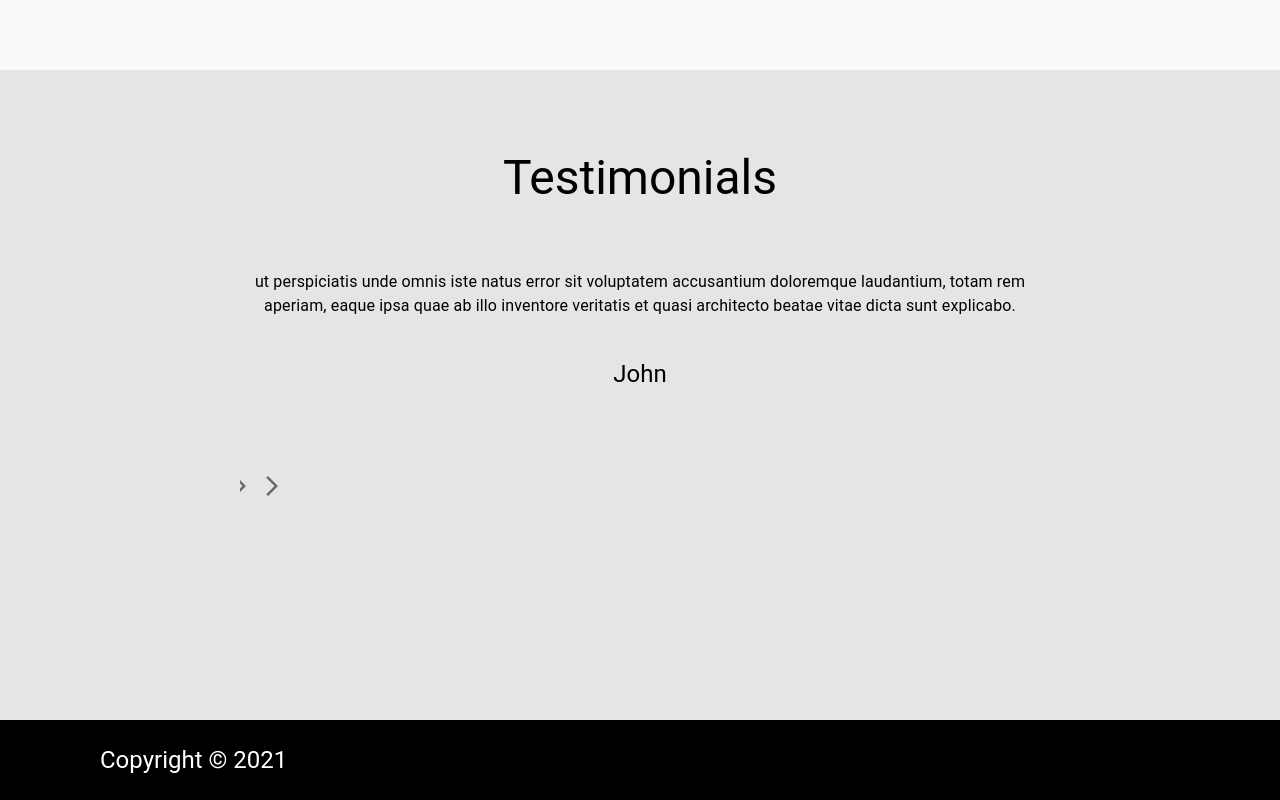
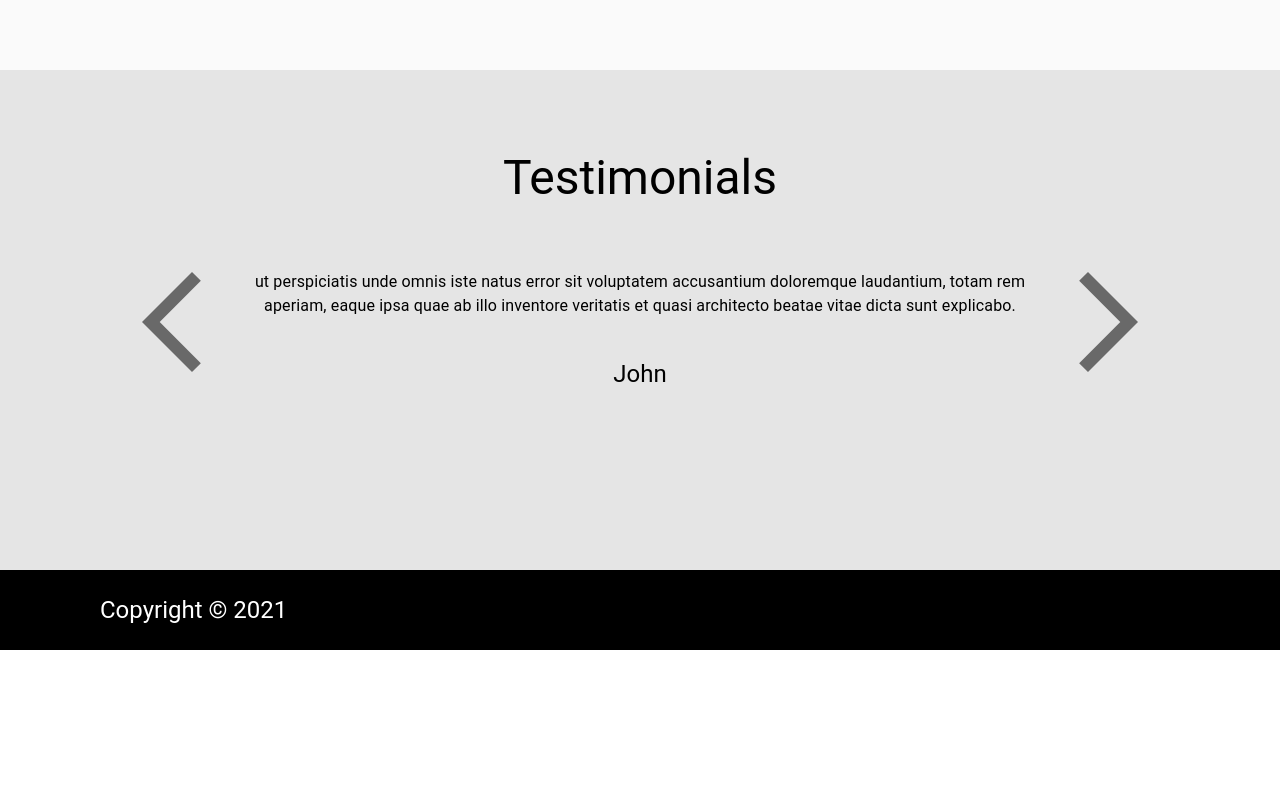
Before and after one commit to JTR03/demoSite, a Next.js app in the folder demosite/: page / in a window 1280 px wide. Shown: the part 1561-2361 px from the top of the page. After the commit the page ends 2211 px from the top, so only its background shows below. Built offline with nearby package versions, Linux system fonts and the light colour scheme.

Commit message:
aligned slider buttons

```diff
--- a/demosite/components/Testimonial.js
+++ b/demosite/components/Testimonial.js
@@ -1,12 +1,20 @@
-import { Box, Button, IconButton, Typography } from '@mui/material'
+import { Box, Button, Grid, IconButton, Typography } from '@mui/material'
 import React, { useEffect, useState } from 'react'
 import data from '../components/data.js'
 import styles from '../styles/Home.module.css'
 import ArrowForwardIosIcon from '@mui/icons-material/ArrowForwardIos'
-import ArrowBackIosIcon from '@mui/icons-material/ArrowForwardIos'
+import ArrowBackIosNewIcon from '@mui/icons-material/ArrowBackIosNew';
 
 function Testimonial() {
     const [slide, setSlide] = useState(0)
+
+    const handlePrev = ()=>{
+        setSlide(slide - 1)
+    }
+
+    const handleNext = ()=>{
+        setSlide(slide + 1)
+    }
     useEffect(() => {
         const last = data.length - 1
         if(slide<0){
@@ -30,8 +38,15 @@ function Testimonial() {
             <Typography align='center' variant='h3' sx={{marginTop:10}}>
                 Testimonials
             </Typography>
+            <Grid container justifyContent='center' >
+                <Grid item>
+<IconButton sx={{marginTop:6}} onClick={handlePrev}>
+                    <ArrowBackIosNewIcon sx={{fontSize:120}}/>
+                </IconButton>
 
-            <Box className={styles.section2}>
+                </Grid>
+                <Grid item>
+    <Box className={styles.section2}>
                 {data.map((reviews,ind)=>{
                     const {id,name,text} = reviews;
                     let position = 'nextSlide'
@@ -45,18 +60,22 @@ function Testimonial() {
                     }
                     return(
                         <article className={position} key={id}>
-                            <Typography sx={{maxWidth:800}}>{text}</Typography>
+                            <Typography align='center' >{text}</Typography>
                             <Typography variant='h5' sx={{paddingTop:5}}>{name}</Typography>
                         </article>
                     )
                 })}
-                <IconButton className={styles.iconBtn}>
-                    <ArrowBackIosIcon />
+
+            </Box>
+                </Grid>
+                <Grid item>
+ <IconButton sx={{marginTop:6}} onClick={handleNext}>
+                    <ArrowForwardIosIcon  sx={{fontSize:120}}/>
                 </IconButton>
-                <IconButton className={styles.iconBtn}>
-                    <ArrowForwardIosIcon />
-                </IconButton>
-            </Box>
+                </Grid>
+            </Grid>
+
+
         </div>
     )
 }
--- a/demosite/styles/Home.module.css
+++ b/demosite/styles/Home.module.css
@@ -104,7 +104,7 @@
   margin: 0 auto;
   margin-top: 4rem;
   width: 80vw;
-  height: 450px;
+  height: 300px;
   max-width: 800px;
   text-align: center;
   position: relative;
@@ -115,8 +115,8 @@
   position: absolute;
   top: 200px;
   transform: translate(-50%);
-  width: 2rem;
-  height: 2rem;
+  width: 10rem;
+  height: 10rem;
   font-size: 1.5rem;
 }
 
```
